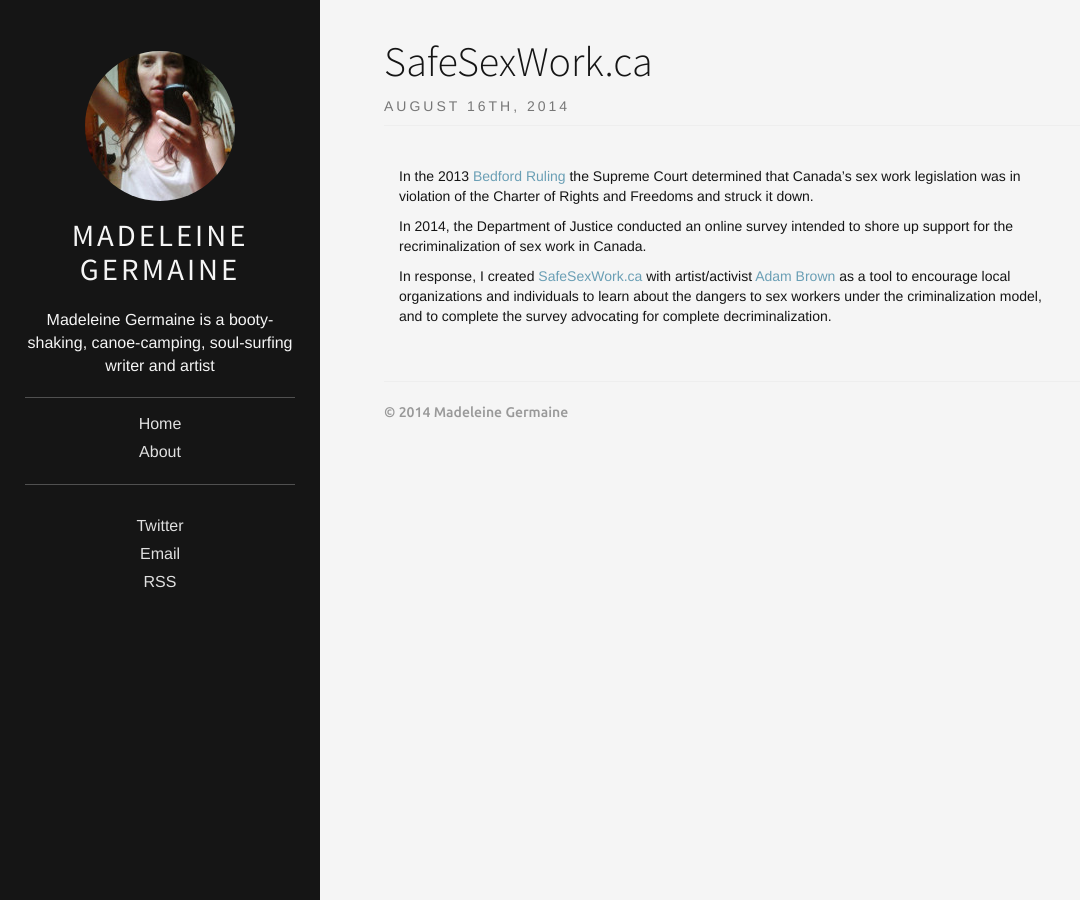
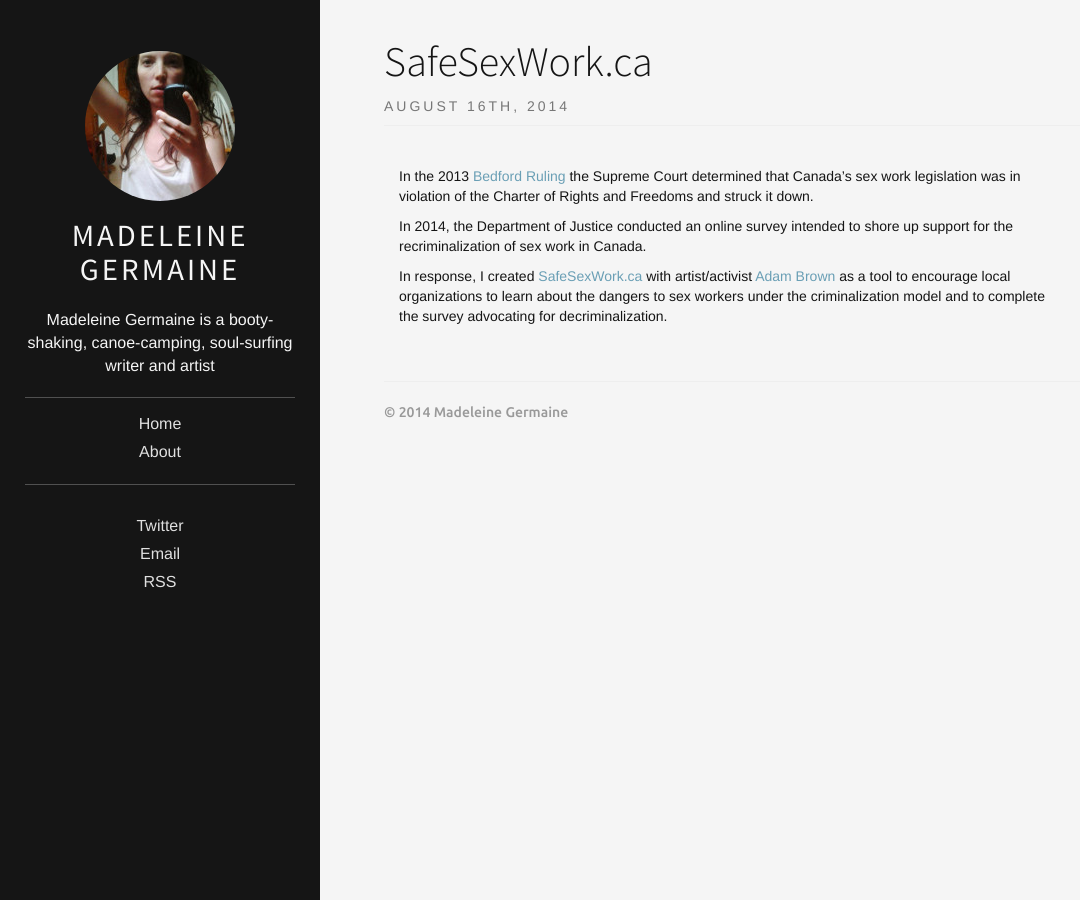
Before and after one commit to madeleinegermaine/madeleinegermaine, a Jekyll site: the page built from _posts/2014-08-16-safesexwork.md, in a window 1280 px wide. Shown: the whole page, without its empty margins (0-1080 px from the left). Built offline with Jekyll 4.4.1, drawn with Linux system fonts in a browser that asks for light colours.

Commit message:
Updated 2014-08-16-safesexwork.md

```diff
--- a/_posts/2014-08-16-safesexwork.md
+++ b/_posts/2014-08-16-safesexwork.md
@@ -15,4 +15,4 @@
 
 In 2014, the Department of Justice conducted an online survey intended to shore up support for the recriminalization of sex work in Canada.
 
-In response, I created [SafeSexWork.ca](http://safesexwork.ca) with artist/activist [Adam Brown](http://madanworb.com) as a tool to encourage local organizations and individuals to learn about the dangers to sex workers under the criminalization model, and to complete the survey advocating for complete decriminalization.
+In response, I created [SafeSexWork.ca](http://safesexwork.ca) with artist/activist [Adam Brown](http://madanworb.com) as a tool to encourage local organizations to learn about the dangers to sex workers under the criminalization model and to complete the survey advocating for decriminalization.
```
